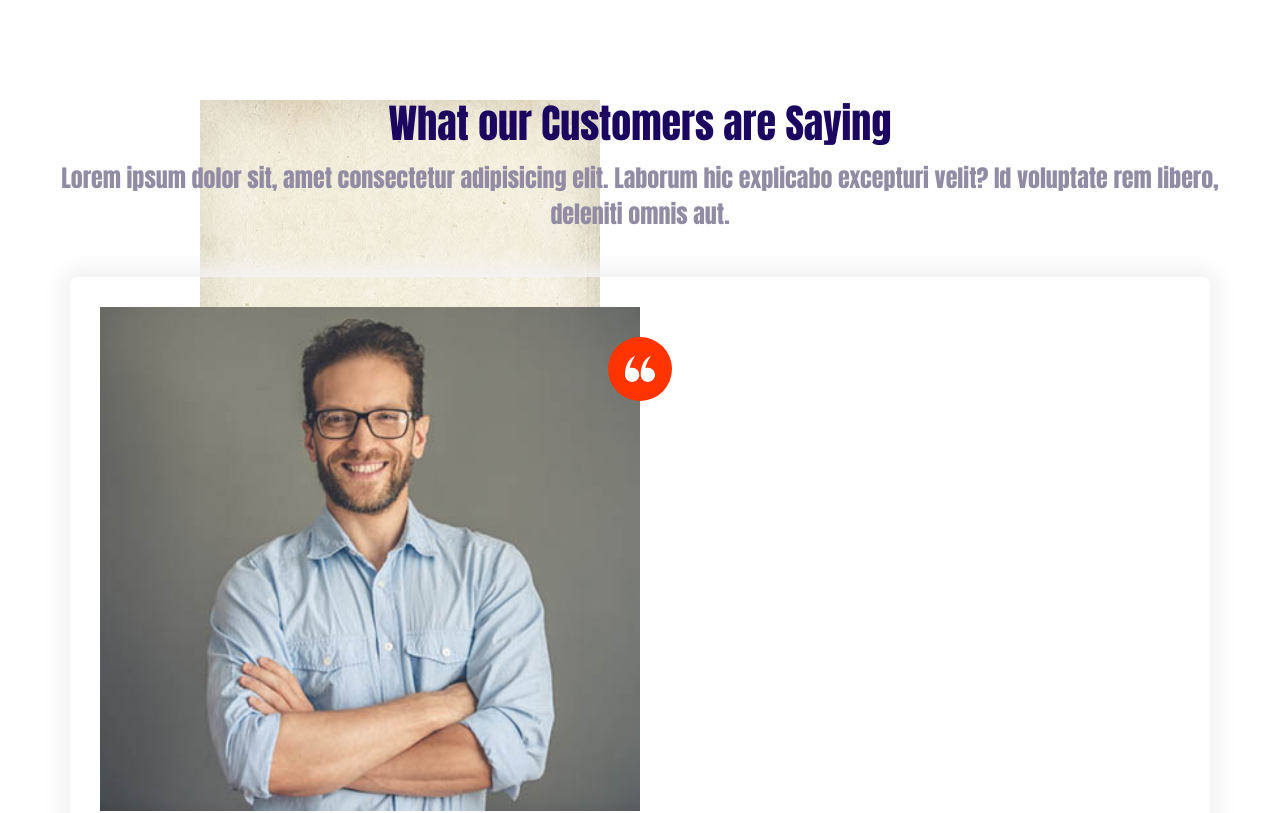
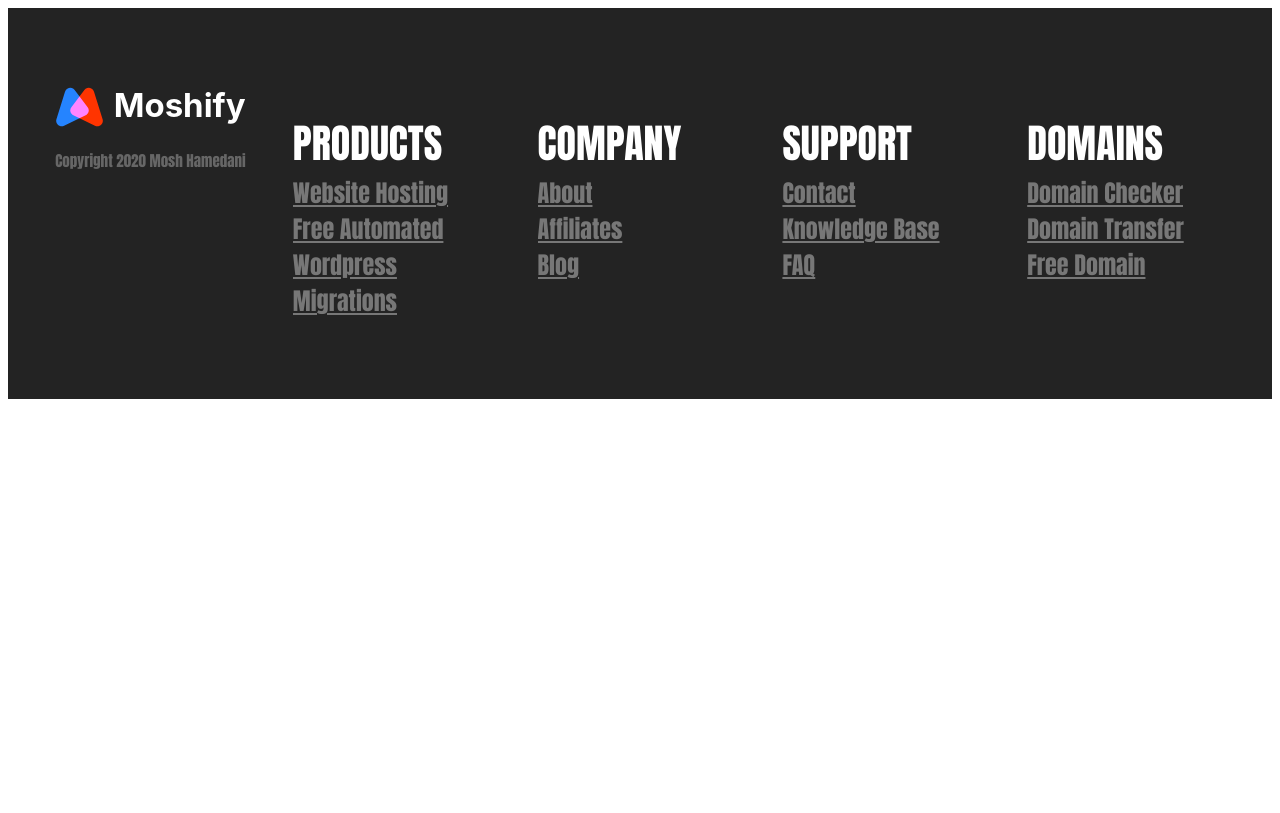
Before and after one commit to p4tgriff/Moshify, a plain HTML site: page HTML/index.html in a window 1280 px wide. Shown: the top 813 px of the page. Drawn offline with Linux system fonts and the light colour scheme.

Commit message:
added Footer

```diff
--- a/HTML/index.html
+++ b/HTML/index.html
@@ -398,7 +398,7 @@
         </ul>
       </div>
     </section> -->
-    <section class="block">
+    <!-- <section class="block">
       <header class="block__header">
         <h2>What our Customers are Saying</h2>
         <p>Lorem ipsum dolor sit, amet consectetur adipisicing elit. Laborum hic explicabo excepturi velit? Id voluptate rem libero, deleniti omnis aut.</p>
@@ -433,7 +433,75 @@
           </div>
         </div>
       </div>
-    </section>
+    </section> -->
+    <footer class="block block--dark footer">
+      <div class="containter grid footer__sections">
+        <section class="collapsible collapsible--expanded footer__section">
+          <header class="collapsible__header ">
+            <h2 class="collapsible__heading footer_heading">Products</h2>
+              <svg class="icon icon--white collapsible__chevron">
+                <use xlink:href="images/sprite.svg#chevron"></use>
+              </svg>
+          </header>
+          <div class="collapsible__content">
+            <ul class="list">
+              <li><a href="#">Website Hosting</a></li>
+              <li><a href="#">Free Automated Wordpress</a></li>
+              <li><a href="#">Migrations</a></li>
+            </ul>
+          </div>
+        </section>
+        <section class="collapsible footer__section">
+          <header class="collapsible__header">
+            <h2 class="collapsible__heading footer_heading">Company</h2>
+              <svg class="icon icon--white collapsible__chevron">
+                <use xlink:href="images/sprite.svg#chevron"></use>
+              </svg>
+          </header>
+          <div class="collapsible__content">
+            <ul class="list">
+              <li><a href="#">About</a></li>
+              <li><a href="#">Affiliates</a></li>
+              <li><a href="#">Blog</a></li>
+            </ul>
+          </div>
+        </section>
+        <section class="collapsible footer__section">
+          <header class="collapsible__header">
+            <h2 class="collapsible__heading footer_heading">Support</h2>
+              <svg class="icon icon--white collapsible__chevron">
+                <use xlink:href="images/sprite.svg#chevron"></use>
+              </svg>
+          </header>
+          <div class="collapsible__content">
+            <ul class="list">
+              <li><a href="#">Contact</a></li>
+              <li><a href="#">Knowledge Base</a></li>
+              <li><a href="#">FAQ</a></li>
+            </ul>
+          </div>
+        </section>
+        <section class="collapsible footer__section">
+          <header class="collapsible__header">
+            <h2 class="collapsible__heading footer_heading">Domains</h2>
+              <svg class="icon icon--white collapsible__chevron">
+                <use xlink:href="images/sprite.svg#chevron"></use>
+              </svg>
+          </header>
+          <div class="collapsible__content">
+            <ul class="list">
+              <li><a href="#">Domain Checker</a></li>
+              <li><a href="#">Domain Transfer</a></li>
+              <li><a href="#">Free Domain</a></li>
+            </ul>
+          </div>
+        </section>
+        <section class="footer__brand">
+          <img src="images/logo.svg" alt="">
+          <p class="footer__copyright">Copyright 2020 Mosh Hamedani</p>
+        </section>
+      </div>
+    </footer>
     <script src="js/main.js"></script>
   </body>
 </html>
--- a/HTML/styles.css
+++ b/HTML/styles.css
@@ -867,3 +867,80 @@ body {
     max-width: 700px;
   }
 }
+
+/* Footer */
+.footer {
+  background: #232323;
+}
+
+.footer a {
+  color: #777;
+  transition: color 0.3s;
+}
+
+.footer a:hover {
+  color: #fff;
+}
+
+.footer__section {
+  padding: 2rem;
+  border-bottom: 1px solid #393939;
+}
+
+.footer__section .list {
+  margin: 0;
+}
+
+.footer_heading {
+  text-transform: uppercase;
+  font-weight: 600;
+}
+
+.footer__brand {
+  margin-top: 5rem;
+  text-align: center;
+}
+
+.footer__copyright {
+  font-size: 2.1rem;
+  color: #fff;
+  opacity: 0.3;
+}
+
+@media screen and (min-width: 768px) {
+  .footer__sections {
+    grid-template-columns: repeat(auto-fit, minmax(10rem, 1fr));
+  }
+
+  .footer .collapsible__chevron {
+    display: none;
+  }
+
+  .footer .collapsible__content {
+    opacity: 1;
+    max-height: 100%;
+  }
+
+  .footer__brand {
+    order: -1;
+    margin-top: 1rem;
+  }
+
+  .footer__brand img {
+    /* TODO: Consider refactoring this and applying it to all images.*/
+    width: 100%;
+    max-width: 230px;
+  }
+
+  .footer__copyright {
+    font-size: 1.5rem;
+  }
+
+  .footer__section {
+    border: 0;
+  }
+
+  .footer__heading {
+    font-size: 1.6rem;
+  }
+}
```
Also changed, not shown: HTML/collapsible.html (added, +25 -0 lines).
